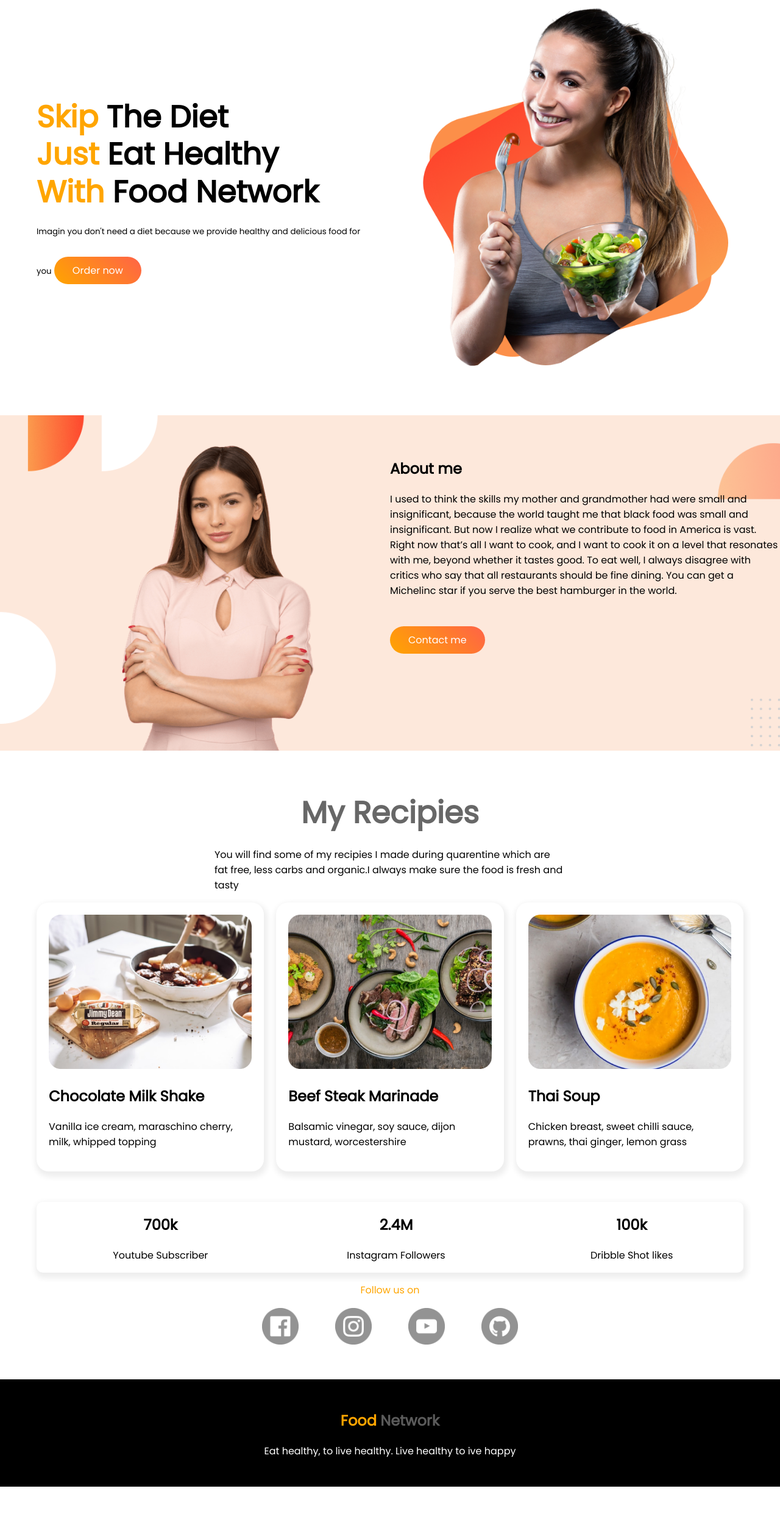
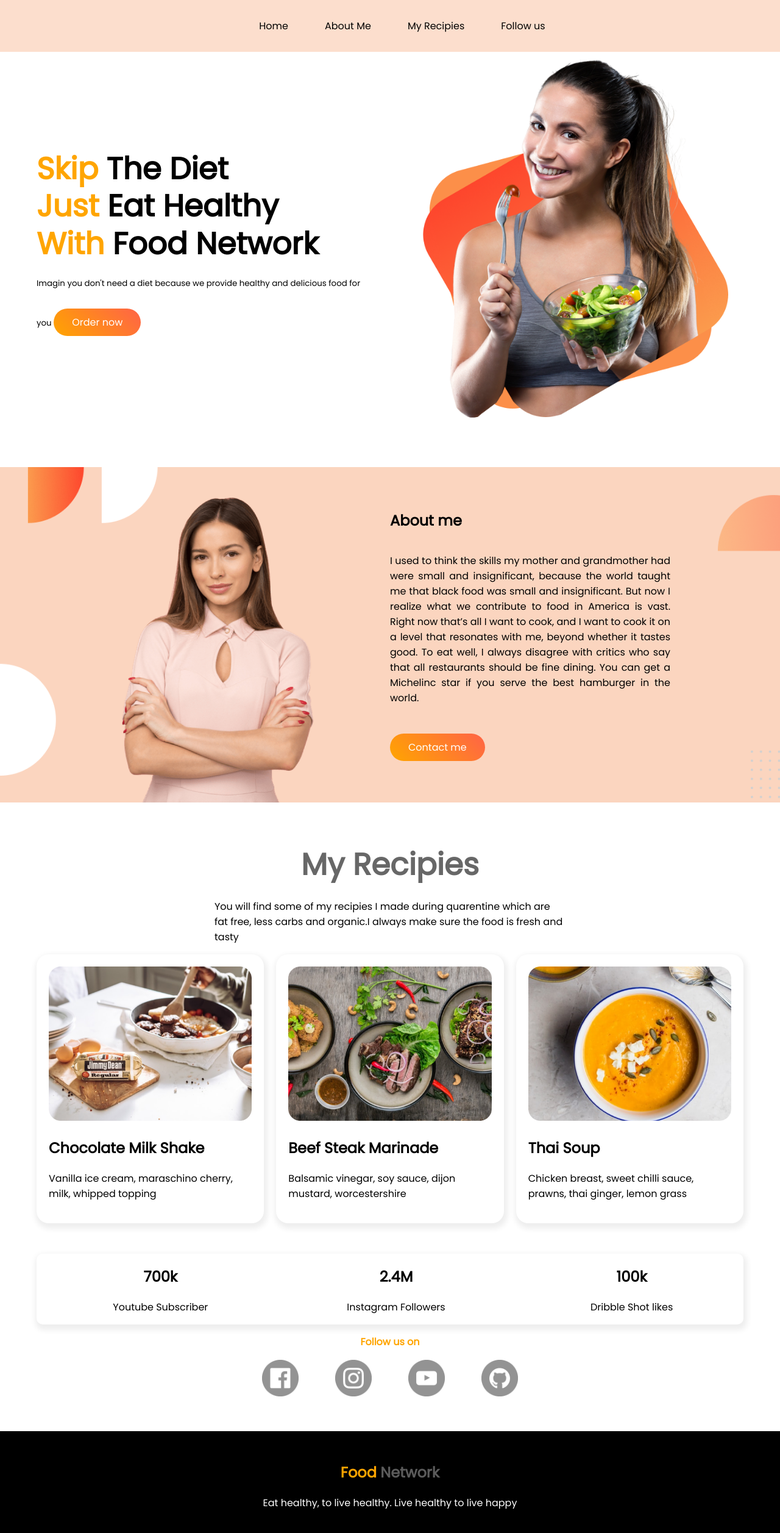
Before and after one commit to i-m-hossain/food-network, a plain HTML site: page index.html in a window 1280 px wide. Shown: the whole page at 61% size. Before the commit the page ends 2438 px from the top, so only its background shows below. Drawn offline with Linux system fonts and the light colour scheme.

Commit message:
header added

```diff
--- a/index.html
+++ b/index.html
@@ -13,13 +13,27 @@
 </head>
 <body>
     <main>
+        <header>
+            <nav>
+                <ul class="flex-display">
+                    <li><a href="#">Home</a></li>
+                    <li><a href="#about-me">About Me</a></li>
+                    <li><a href="#my-recipies">My Recipies</a></li>
+                    <li><a href="#follow-us">Follow us</a></li>
+                </ul>
+            </nav>
+        </header>
         <section id="top-banner" class="flex-display">
             <div class="half-width left-half">
                 <h1><span class="title-orange">Skip</span> The Diet</h1>
                 <h1><span class="title-orange">Just</span> Eat Healthy</h1>
                 <h1><span class="title-orange">With</span> Food Network</h1>
-                <small>Imagin you don't need a diet because we provide healthy and delicious food for you</small>
-                <a class="link-button" href="https://logomationbd.com/" target="__blank">Order now</a>
+                <small>
+                    Imagin you don't need a diet because we provide healthy and delicious food for you
+                </small>
+                <a class="link-button" href="https://logomationbd.com/" target="__blank">
+                    Order now
+                </a>
             </div>
             <div class="half-width right-half">
                 <img src="images/female/Group 8425.png" alt="food with woman">
@@ -27,14 +41,16 @@
         </section>
         <section id="about-me" class="flex-display">
             <div class="half-width ">
-                <img src="images/female/Person Image.png" alt="">
+                <img src="images/female/Person Image.png" alt="Person Image">
             </div>
             <div class="half-width ">
                 <h2>About me</h2>
-                <p>
+                <p class="description">
                     I used to think the skills my mother and grandmother had were small and insignificant, because the world taught me that black food was small and insignificant. But now I realize what we contribute to food in America is vast. Right now that’s all I want to cook, and I want to cook it on a level that resonates with me, beyond whether it tastes good. To eat well, I always disagree with critics who say that all restaurants should be fine dining. You can get a Michelinc star if you serve the best hamburger in the world.
                 </p>
-                <a class="link-button" href="https://www.linkedin.com/in/md-imran-hossain-237b29131/">Contact me</a>
+                <a class="link-button" href="https://www.linkedin.com/in/md-imran-hossain-237b29131/">
+                    Contact me
+                </a>
             </div>
         </section>
 
@@ -49,18 +65,24 @@
                 <div class="recipie-item">
                     <img class="item-img" src="images/food/Project Cover.jpg" alt="Item 1">
                     <h2 class="item-title">Chocolate Milk Shake</h2>
-                    <p class="description">Vanilla ice cream, maraschino cherry, milk, whipped topping</p>
+                    <p class="item-description">
+                        Vanilla ice cream, maraschino cherry, milk, whipped topping
+                    </p>
                 </div>
 
                 <div class="recipie-item">
                     <img class="item-img" src="images/food/Project Cover1.jpg" alt="Item 2">
                     <h2 class="item-title">Beef Steak Marinade </h2>
-                    <p class="item-description">Balsamic vinegar, soy sauce, dijon mustard, worcestershire</p>
+                    <p class="item-description">
+                        Balsamic vinegar, soy sauce, dijon mustard, worcestershire
+                    </p>
                 </div>
                 <div class="recipie-item">
                     <img class="item-img" src="images/food/Project Cover.png" alt="item 3">
                     <h2 class="item-title">Thai Soup</h2>
-                    <p class="description">Chicken breast, sweet chilli sauce, prawns, thai ginger, lemon grass</p>
+                    <p class="item-description">
+                        Chicken breast, sweet chilli sauce, prawns, thai ginger, lemon grass
+                    </p>
                 </div>
             </div>
         </section>
@@ -79,19 +101,27 @@
                     <p>Dribble Shot likes</p>
                </div>
             </div>
-            <div class="follow-us ">
+            <div id="follow-us">
                 <p class="title-orange">Follow us on</p>
                 <div class="flex-display">
-                    <a class="icon-1" href="" target="--blank"><img src="images/icons/Facebook_1.png" alt=""></a>
-                    <a class="icon-2" href="" target="--blank"> <img src="images/icons/Instagram_1.png" alt=""></a>
-                    <a class="icon-3" href="" target="--blank"><img src="images/icons/Youtube_1.png" alt=""></a>
-                    <a class="icon-4" href="" target="__blank"><img src="images/icons/Github_1.png" alt=""></a>
+                    <a class="icon-1" href="https://www.facebook.com/r.rudronil" target="__blank">
+                        <img src="images/icons/Facebook_1.png" alt="facebook icon">
+                    </a>
+                    <a class="icon-2" href="https://www.instagram.com/logo_mation/" target="__blank">
+                        <img src="images/icons/Instagram_1.png" alt="instagram icon">
+                    </a>
+                    <a class="icon-3" href="https://www.youtube.com/channel/UCV89FtWgqxgEYOesGuwADQA" target="__blank">
+                        <img src="images/icons/Youtube_1.png" alt="youtube icon">
+                    </a>
+                    <a class="icon-4" href="https://github.com/mdimran1409036" target="__blank">
+                        <img src="images/icons/Github_1.png" alt="github icon">
+                    </a>
                 </div>
             </div>
         </section>
         <footer>
             <h2> <span class="title-orange">Food</span> Network</h2>
-            <p>Eat healthy, to live healthy. Live healthy to ive happy</p>
+            <p>Eat healthy, to live healthy. Live healthy to live happy</p>
         </footer>
     </main>
 </body>
--- a/style.css
+++ b/style.css
@@ -2,14 +2,17 @@
     --color-orange: #FFA500;
     --color-tomato: #ff6347;
     --color-white: #fff;
+    --color-pink: #FCDECD;
+    --color-gray:#5B5B5B;
+    --color-black: #000;
 
 }
 
 body{
 
+    font-family: 'Poppins', sans-serif;
+    padding:0;
     margin: 0;
-    font-family: 'Poppins', sans-serif;
-
 }
 a{
     text-decoration: none;
@@ -33,6 +36,29 @@ h1{
     font-size: 50px;
     line-height: 20px;
 }
+/* -------Header-------- */
+header{
+    background-color:var(--color-pink) ;
+
+}
+header nav ul{
+    justify-content: center;
+    margin-top:0px;
+    margin-bottom: 0px;
+}
+
+header nav ul li a{
+    color: #000;
+    display: block;
+    padding: 30px ;
+
+}
+
+header nav ul li a:hover{
+    color: var(--color-tomato);
+    border-bottom:3px solid var(--color-tomato);
+}
+
 /* ---------------------Top Banner-------------------------- */
 .title-orange{
     color:var(--color-orange);
@@ -61,7 +87,7 @@ h1{
 
 #about-me{
     height: 500px;
-    background-color:#FEF3ED;
+    background-color:var(--color-pink);
     background-image: url(images/shapes/7.png);
     background-size: cover;
     background-position:left;
@@ -75,6 +101,11 @@ h1{
 
 }
 
+.description{
+    display: inline-block;
+    margin-right:180px ;
+    text-align: justify;
+}
 
 /* --------------My Recipies--------------- */
 
@@ -138,17 +169,18 @@ h1{
    text-align: center;
 }
 
-.follow-us p{
+#follow-us p{
     text-align: center;
     margin-bottom: 2px;
+    font-weight: bold;
 }
-.follow-us a{
+#follow-us a{
     padding:15px 30px 0;
     color: #000;
 
 
 }
-.follow-us a img{
+#follow-us a img{
      width:60px;
      height:60px;
 }
@@ -176,11 +208,11 @@ h1{
 
 /* ------Footer------ */
 footer{
-    background-color: #000 ;
-    color: #fff;
+    background-color: var(--color-black) ;
+    color: var(--color-white);
     text-align: center;
     padding: 30px;
 }
 footer h2{
-    color:#5B5B5B
+    color:var(--color-gray);
 }
```
